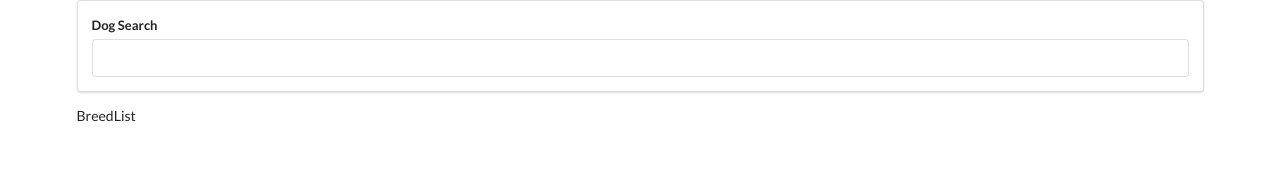
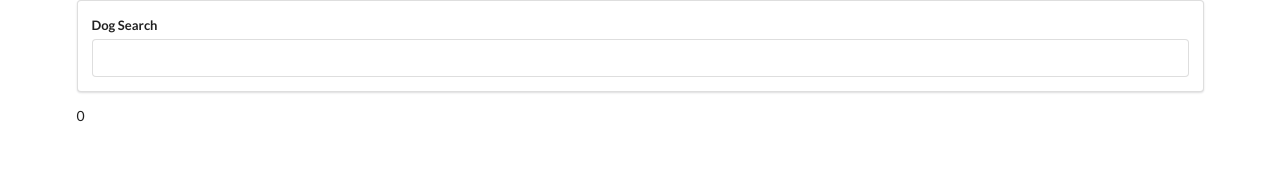
Before and after one commit to brookebryski/dog-app, a React (Create React App) app in the folder dog-app/: page / in a window 1280 px wide. Shown: the top 196 px of the page. Built offline with nearby package versions, Linux system fonts and the light colour scheme.

Commit message:
breedlist.js

```diff
--- a/dog-app/src/components/BreedList.js
+++ b/dog-app/src/components/BreedList.js
@@ -1,7 +1,7 @@
 import React from 'react'
 
 const BreedList = (props) => {
-    return <div>BreedList</div>
+    return <div>{props.pics.length}</div>
 };
 
 export default BreedList;
```
